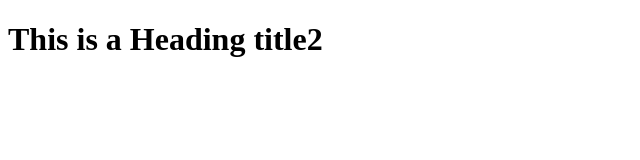
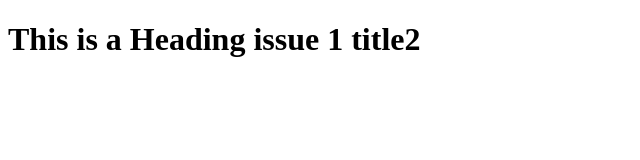
Before and after one commit to Nav-Garg/my-new-repo, a plain HTML site: page index.html in a window 1280 px wide. Shown: the whole page, without its empty margins (0-640 px from the left). Drawn offline with Linux system fonts and the light colour scheme.

Commit message:
this is branch issues1

```diff
--- a/index.html
+++ b/index.html
@@ -5,7 +5,7 @@
 </head>
 <body>
 
-<h1>This is a Heading title2</h1>
+<h1>This is a Heading issue 1 title2</h1>
 
 </body>
 </html>
```
